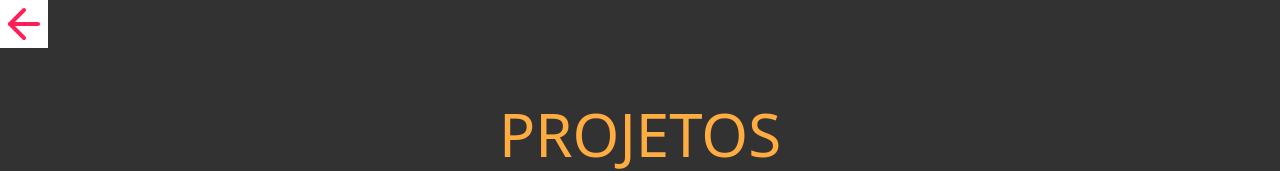
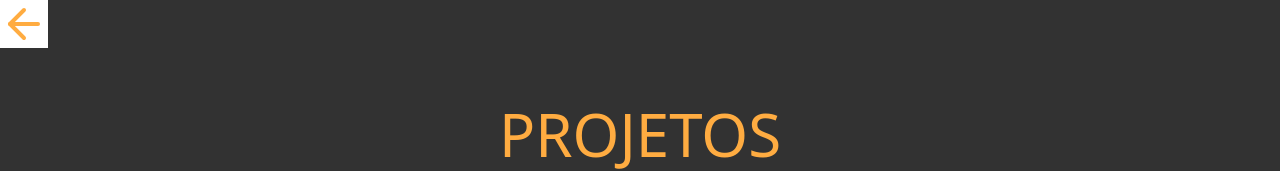
Before and after one commit to gdois/portfoliog, a Next.js app: page /projects in a window 1280 px wide. Shown: the top 171 px of the page. Built offline with nearby package versions, Linux system fonts and the light colour scheme.

Commit message:
fix: color arrow

```diff
--- a/components/ArrowLeft/index.jsx
+++ b/components/ArrowLeft/index.jsx
@@ -6,7 +6,7 @@ import {
 const ArrowUp = () => {
   return (
     <div className="flex text-5xl">
-      <Link href="/"><FiArrowLeft className="bg-white" style={{ color: "#ff1e56" }} /></Link>
+      <Link href="/"><FiArrowLeft className="bg-white cursor-pointer" style={{ color: "#ffac41" }} /></Link>
     </div>
   );
 }
```
